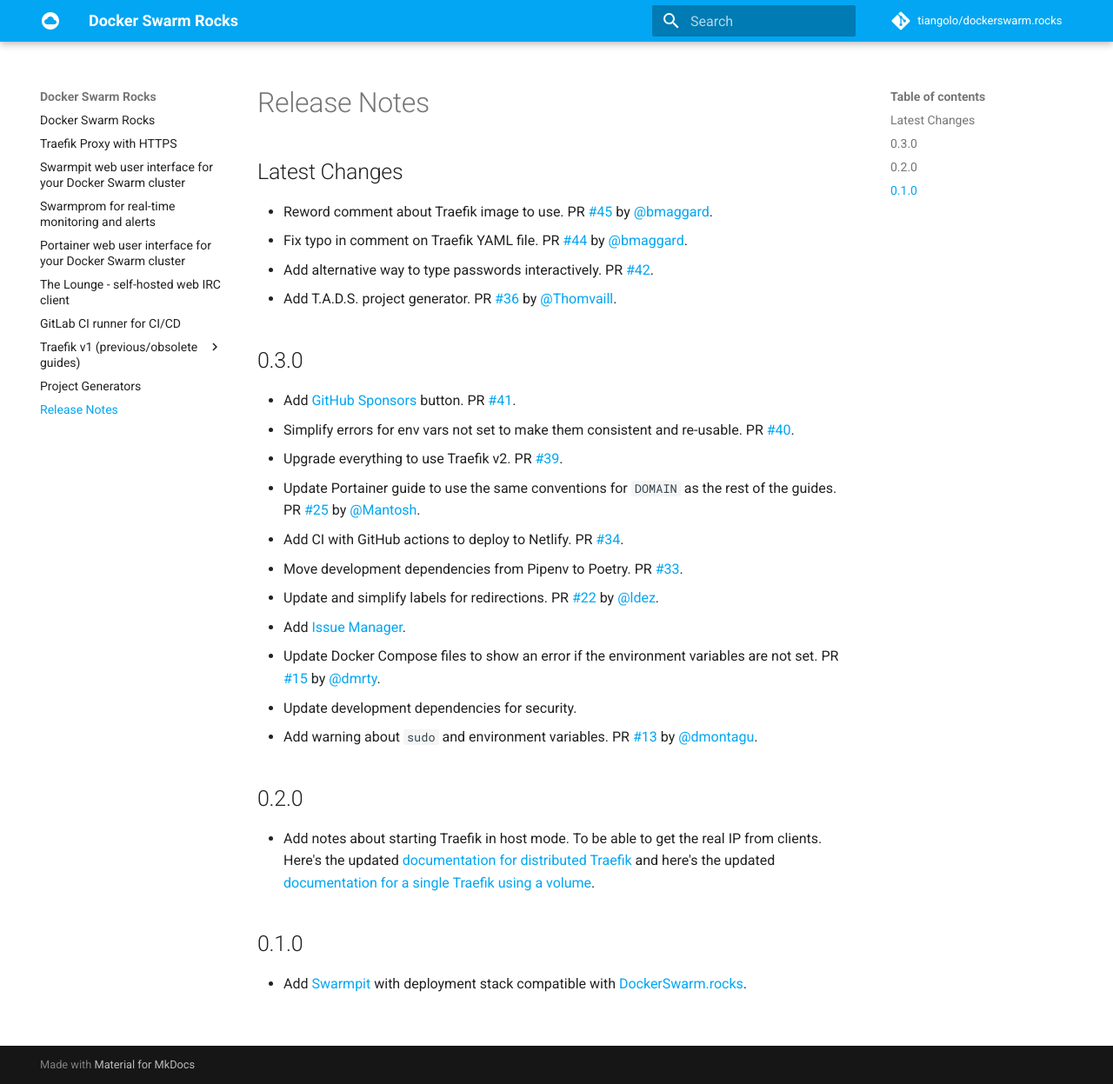
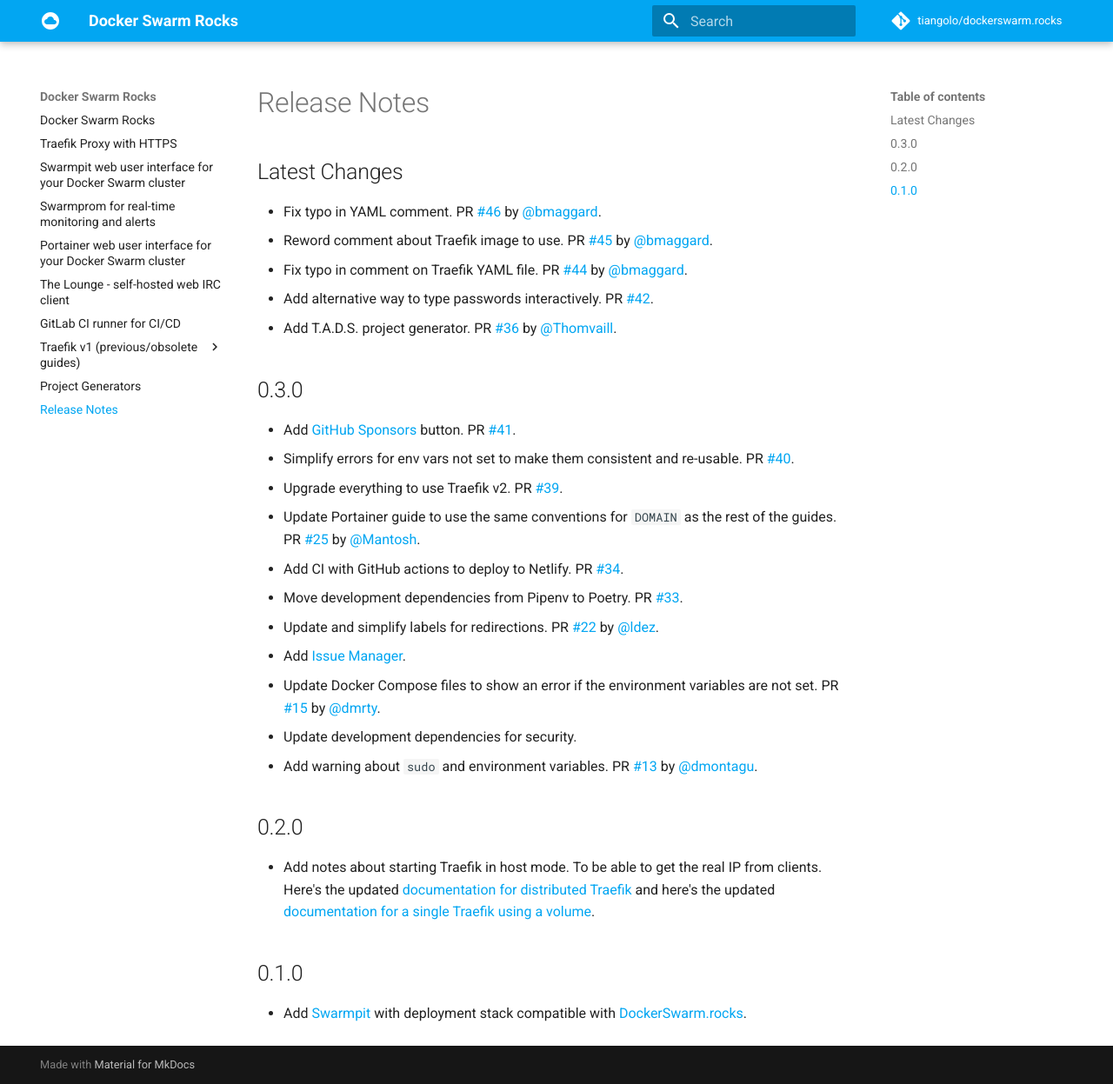
Before and after one commit to tiangolo/dockerswarm.rocks, an MkDocs documentation site: the page built from docs/release-notes.md, in a window 1280 px wide and 1247 px high. Shown: the whole window at 87% size. Built offline with MkDocs 1.6.1 and Material for MkDocs 9.7.7, drawn with Linux system fonts in a browser that asks for light colours; comment, search, counter and statistics services are not loaded.

Commit message:
📝 Update release notes

```diff
--- a/docs/release-notes.md
+++ b/docs/release-notes.md
@@ -2,6 +2,7 @@
 
 ## Latest Changes
 
+* Fix typo in YAML comment. PR [#46](https://github.com/tiangolo/dockerswarm.rocks/pull/46) by [@bmaggard](https://github.com/bmaggard).
 * Reword comment about Traefik image to use. PR [#45](https://github.com/tiangolo/dockerswarm.rocks/pull/45) by [@bmaggard](https://github.com/bmaggard).
 * Fix typo in comment on Traefik YAML file. PR [#44](https://github.com/tiangolo/dockerswarm.rocks/pull/44) by [@bmaggard](https://github.com/bmaggard).
 * Add alternative way to type passwords interactively. PR [#42](https://github.com/tiangolo/dockerswarm.rocks/pull/42).
```
